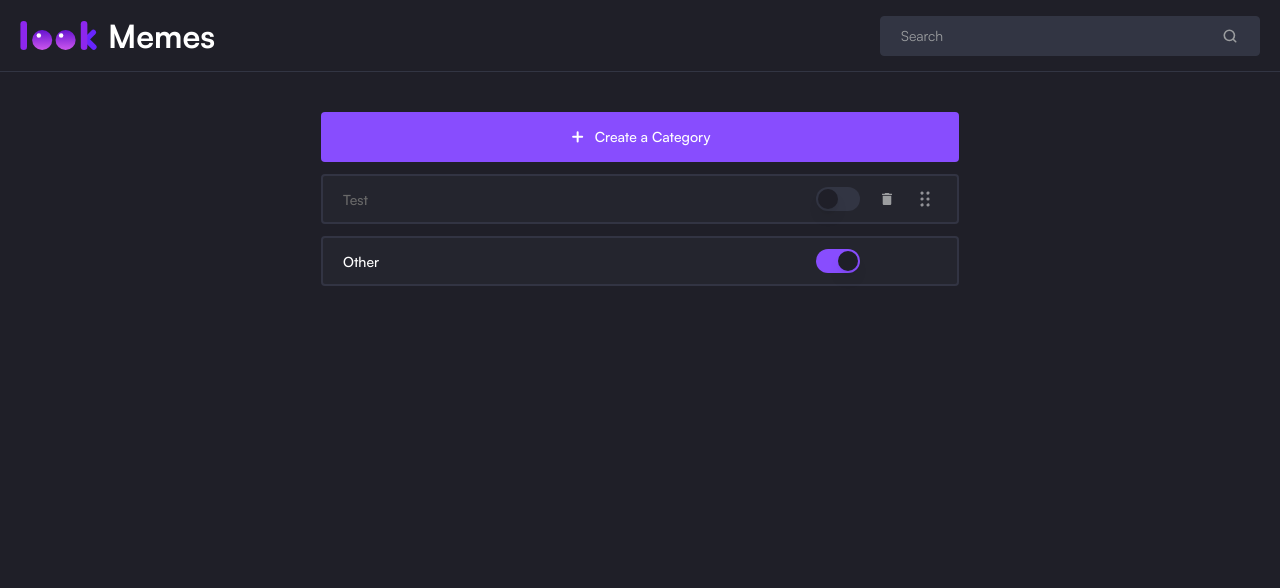
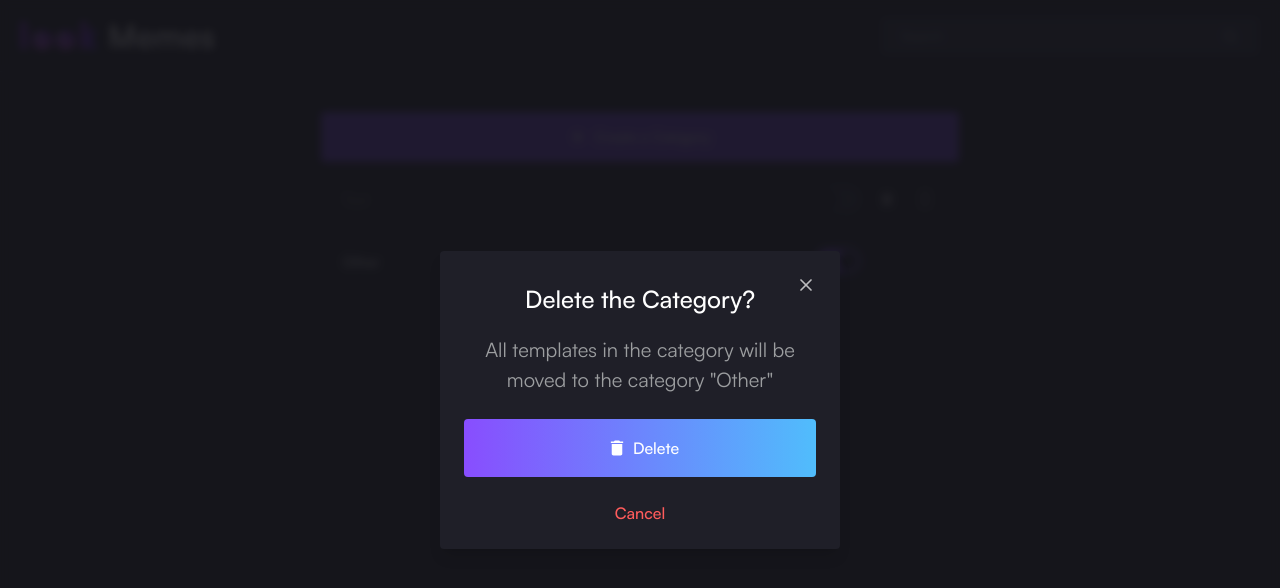
Before and after one commit to Olacdy/categories-test-task, a Next.js app: page /categories-test-task/ in a window 1280 px wide. Both pictures are taken after a click on the button 886 px from the left and 199 px from the top of the page. Shown: the top 588 px of the page. Built offline with nearby package versions, Linux system fonts and the light colour scheme.

Commit message:
Delete category functionality

```diff
--- a/src/app/globals.css
+++ b/src/app/globals.css
@@ -10,6 +10,7 @@
     --card-foreground: 0 0% 100%;
     --popover: 240 13% 14%;
     --popover-foreground: 0 0% 100%;
+    --overlay: 230 13% 9% / 0.9;
     --primary: 260 99% 65%;
     --primary-foreground: 0 0% 100%;
     --secondary: 235 10% 21%;
@@ -18,7 +19,7 @@
     --muted-foreground: 210 2% 62%;
     --accent: 127 56% 53%;
     --accent-foreground: 240 13% 14%;
-    --destructive: 0 62% 30%;
+    --destructive: 0 100% 68%;
     --destructive-foreground: 0 0% 10%;
     --border: 240 13% 60%;
     --header-border: 229 15% 23%;
@@ -26,7 +27,8 @@
     --category-border: 233 15% 23%;
     --category-title-muted: 0 0% 41%;
     --input: 229, 15%, 23%;
-    --ring: 127 56% 60%;
+    --ring: 260 99% 65%;
+    --success: 127 56% 60%;
     --radius: 0.5rem;
   }
 
@@ -37,6 +39,7 @@
     --card-foreground: 0 0% 100%;
     --popover: 240 13% 14%;
     --popover-foreground: 0 0% 100%;
+    --overlay: 230 13% 9% / 0.9;
     --primary: 260 99% 65%;
     --primary-foreground: 0 0% 100%;
     --secondary: 235 10% 21%;
@@ -45,7 +48,7 @@
     --muted-foreground: 210 2% 62%;
     --accent: 127 56% 53%;
     --accent-foreground: 240 13% 14%;
-    --destructive: 0 62% 30%;
+    --destructive: 0 100% 68%;
     --destructive-foreground: 0 0% 10%;
     --border: 240 13% 60%;
     --header-border: 229 15% 23%;
@@ -53,7 +56,8 @@
     --category-border: 233 15% 23%;
     --category-title-muted: 0 0% 41%;
     --input: 229, 15%, 23%;
-    --ring: 127 56% 60%;
+    --ring: 260 99% 65%;
+    --success: 127 56% 60%;
   }
 }
 
--- a/src/components/category.tsx
+++ b/src/components/category.tsx
@@ -4,22 +4,23 @@ import { FC } from 'react';
 
 import { Reorder, useDragControls } from 'framer-motion';
 
-import { Button } from '@/components/ui/button';
+import { Input } from '@/components/ui/input';
 import { Switch } from '@/components/ui/switch';
 
 import { Icons } from '@/components/icons';
 
+import DeleteCategoryDialog from '@/components/delete-category-dialog';
+
 import { cn } from '@/lib/utils';
-
-import { Input } from '@/components/ui/input';
 
 import { CategoryType } from '@/types/category';
 
 type CategoryProps = {
   category: CategoryType;
+  deleteCategory: (id: string) => void;
 };
 
-const Category: FC<CategoryProps> = ({ category }) => {
+const Category: FC<CategoryProps> = ({ category, deleteCategory }) => {
   const dragControls = useDragControls();
 
   const content = (
@@ -42,9 +43,9 @@ const Category: FC<CategoryProps> = ({ category }) => {
         <Switch checked={category.isOn} onCheckedChange={() => {}} />
         {category.type !== 'other' && (
           <>
-            <Button size='icon' variant='ghost'>
-              <Icons.delete />
-            </Button>
+            <DeleteCategoryDialog
+              deleteCategory={() => deleteCategory(category.id)}
+            />
             <Icons.dragAndDrop
               className='h-6 w-6 cursor-grab p-1'
               dragControls={dragControls}
--- /dev/null
+++ b/src/components/delete-category-dialog.tsx
@@ -0,0 +1,65 @@
+'use client';
+
+import { FC, useState } from 'react';
+
+import { Button } from '@/components/ui/button';
+import {
+  Dialog,
+  DialogContent,
+  DialogDescription,
+  DialogFooter,
+  DialogHeader,
+  DialogTitle,
+  DialogTrigger,
+} from '@/components/ui/dialog';
+
+import { Icons } from '@/components/icons';
+
+type DeleteCategoryDialogProps = {
+  deleteCategory: () => void;
+};
+
+const DeleteCategoryDialog: FC<DeleteCategoryDialogProps> = ({
+  deleteCategory,
+}) => {
+  const [open, setOpen] = useState<boolean>(false);
+
+  const handleDelete = () => {
+    deleteCategory();
+    setOpen(false);
+  };
+
+  return (
+    <Dialog open={open} onOpenChange={setOpen}>
+      <DialogTrigger asChild>
+        <Button size='icon' variant='ghost' className='hover:bg-destructive'>
+          <Icons.delete />
+        </Button>
+      </DialogTrigger>
+      <DialogContent className='pb-4'>
+        <DialogHeader className='gap-6'>
+          <DialogTitle>Delete the Category?</DialogTitle>
+          <DialogDescription>
+            All templates in the category will be moved to the category "Other"
+          </DialogDescription>
+        </DialogHeader>
+        <DialogFooter className='w-full gap-4'>
+          <Button
+            onClick={handleDelete}
+            className='h-[58px] bg-gradient-to-r from-primary to-[#50BDFC] text-[16px] text-foreground'>
+            <Icons.delete className='h-8 w-8 fill-foreground' />
+            <span>Delete</span>
+          </Button>
+          <Button
+            onClick={() => setOpen(false)}
+            variant='ghost'
+            className='text-[16px] text-destructive hover:bg-transparent hover:text-destructive hover:underline'>
+            Cancel
+          </Button>
+        </DialogFooter>
+      </DialogContent>
+    </Dialog>
+  );
+};
+
+export default DeleteCategoryDialog;
--- a/src/components/icons.tsx
+++ b/src/components/icons.tsx
@@ -1,3 +1,4 @@
+import { cn } from '@/lib/utils';
 import { DragControls } from 'framer-motion';
 import { type LucideIcon, type LucideProps } from 'lucide-react';
 
@@ -112,10 +113,11 @@ export const Icons = {
       viewBox='0 0 26 26'
       fill='none'
       xmlns='http://www.w3.org/2000/svg'
+      className={cn('fill-[#9B9D9F]', props.className)}
       {...props}>
       <path
         d='M8.713 17.667c0 .736.64 1.333 1.429 1.333h5.714c.79 0 1.429-.597 1.429-1.333v-8H8.713v8Zm9.286-10h-2.5L14.785 7h-3.572l-.714.667h-2.5V9h10V7.667Z'
-        fill='#9B9D9F'
+        fill='current'
       />
     </svg>
   ),
--- a/src/components/ui/button.tsx
+++ b/src/components/ui/button.tsx
@@ -23,7 +23,7 @@ const buttonVariants = cva(
         default: 'h-10 px-4 py-2',
         sm: 'h-9 rounded-md px-3',
         lg: 'h-11 rounded-md px-8',
-        icon: 'h-10 w-10',
+        icon: 'h-8 w-8',
       },
     },
     defaultVariants: {
--- a/src/components/ui/dialog.tsx
+++ b/src/components/ui/dialog.tsx
@@ -1,16 +1,16 @@
-import * as React from "react"
-import * as DialogPrimitive from "@radix-ui/react-dialog"
-import { X } from "lucide-react"
+import * as DialogPrimitive from '@radix-ui/react-dialog';
+import { X } from 'lucide-react';
+import * as React from 'react';
 
-import { cn } from "@/lib/utils"
+import { cn } from '@/lib/utils';
 
-const Dialog = DialogPrimitive.Root
+const Dialog = DialogPrimitive.Root;
 
-const DialogTrigger = DialogPrimitive.Trigger
+const DialogTrigger = DialogPrimitive.Trigger;
 
-const DialogPortal = DialogPrimitive.Portal
+const DialogPortal = DialogPrimitive.Portal;
 
-const DialogClose = DialogPrimitive.Close
+const DialogClose = DialogPrimitive.Close;
 
 const DialogOverlay = React.forwardRef<
   React.ElementRef<typeof DialogPrimitive.Overlay>,
@@ -19,13 +19,13 @@ const DialogOverlay = React.forwardRef<
   <DialogPrimitive.Overlay
     ref={ref}
     className={cn(
-      "fixed inset-0 z-50 bg-background/80 backdrop-blur-sm data-[state=open]:animate-in data-[state=closed]:animate-out data-[state=closed]:fade-out-0 data-[state=open]:fade-in-0",
+      'bg-overlay fixed inset-0 z-50 backdrop-blur-sm data-[state=open]:animate-in data-[state=closed]:animate-out data-[state=closed]:fade-out-0 data-[state=open]:fade-in-0',
       className
     )}
     {...props}
   />
-))
-DialogOverlay.displayName = DialogPrimitive.Overlay.displayName
+));
+DialogOverlay.displayName = DialogPrimitive.Overlay.displayName;
 
 const DialogContent = React.forwardRef<
   React.ElementRef<typeof DialogPrimitive.Content>,
@@ -36,48 +36,35 @@ const DialogContent = React.forwardRef<
     <DialogPrimitive.Content
       ref={ref}
       className={cn(
-        "fixed left-[50%] top-[50%] z-50 grid w-full max-w-lg translate-x-[-50%] translate-y-[-50%] gap-4 border bg-background p-6 shadow-lg duration-200 data-[state=open]:animate-in data-[state=closed]:animate-out data-[state=closed]:fade-out-0 data-[state=open]:fade-in-0 data-[state=closed]:zoom-out-95 data-[state=open]:zoom-in-95 data-[state=closed]:slide-out-to-left-1/2 data-[state=closed]:slide-out-to-top-[48%] data-[state=open]:slide-in-from-left-1/2 data-[state=open]:slide-in-from-top-[48%] sm:rounded-lg md:w-full",
+        'fixed left-[50%] top-[50%] z-50 grid w-full max-w-[400px] translate-x-[-50%] translate-y-[-50%] gap-6 bg-popover px-6 py-9 shadow-lg duration-200 data-[state=open]:animate-in data-[state=closed]:animate-out data-[state=closed]:fade-out-0 data-[state=open]:fade-in-0 data-[state=closed]:zoom-out-95 data-[state=open]:zoom-in-95 data-[state=closed]:slide-out-to-left-1/2 data-[state=closed]:slide-out-to-top-[48%] data-[state=open]:slide-in-from-left-1/2 data-[state=open]:slide-in-from-top-[48%] sm:rounded-sm md:w-full',
         className
       )}
-      {...props}
-    >
+      {...props}>
       {children}
-      <DialogPrimitive.Close className="absolute right-4 top-4 rounded-sm opacity-70 ring-offset-background transition-opacity hover:opacity-100 focus:outline-none focus:ring-2 focus:ring-ring focus:ring-offset-2 disabled:pointer-events-none data-[state=open]:bg-accent data-[state=open]:text-muted-foreground">
-        <X className="h-4 w-4" />
-        <span className="sr-only">Close</span>
+      <DialogPrimitive.Close className='absolute right-6 top-6 rounded-sm opacity-70 ring-offset-background transition-opacity hover:opacity-100 focus:outline-none focus:ring-2 focus:ring-ring focus:ring-offset-2 disabled:pointer-events-none data-[state=open]:bg-accent data-[state=open]:text-muted-foreground'>
+        <X className='h-5 w-5' />
+        <span className='sr-only'>Close</span>
       </DialogPrimitive.Close>
     </DialogPrimitive.Content>
   </DialogPortal>
-))
-DialogContent.displayName = DialogPrimitive.Content.displayName
+));
+DialogContent.displayName = DialogPrimitive.Content.displayName;
 
 const DialogHeader = ({
   className,
   ...props
 }: React.HTMLAttributes<HTMLDivElement>) => (
-  <div
-    className={cn(
-      "flex flex-col space-y-1.5 text-center sm:text-left",
-      className
-    )}
-    {...props}
-  />
-)
-DialogHeader.displayName = "DialogHeader"
+  <div className={cn('flex flex-col text-center', className)} {...props} />
+);
+DialogHeader.displayName = 'DialogHeader';
 
 const DialogFooter = ({
   className,
   ...props
 }: React.HTMLAttributes<HTMLDivElement>) => (
-  <div
-    className={cn(
-      "flex flex-col-reverse sm:flex-row sm:justify-end sm:space-x-2",
-      className
-    )}
-    {...props}
-  />
-)
-DialogFooter.displayName = "DialogFooter"
+  <div className={cn('flex flex-col', className)} {...props} />
+);
+DialogFooter.displayName = 'DialogFooter';
 
 const DialogTitle = React.forwardRef<
   React.ElementRef<typeof DialogPrimitive.Title>,
@@ -85,14 +72,11 @@ const DialogTitle = React.forwardRef<
 >(({ className, ...props }, ref) => (
   <DialogPrimitive.Title
     ref={ref}
-    className={cn(
-      "text-lg font-semibold leading-none tracking-tight",
-      className
-    )}
+    className={cn('text-[24px] font-medium leading-none', className)}
     {...props}
   />
-))
-DialogTitle.displayName = DialogPrimitive.Title.displayName
+));
+DialogTitle.displayName = DialogPrimitive.Title.displayName;
 
 const DialogDescription = React.forwardRef<
   React.ElementRef<typeof DialogPrimitive.Description>,
@@ -100,21 +84,21 @@ const DialogDescription = React.forwardRef<
 >(({ className, ...props }, ref) => (
   <DialogPrimitive.Description
     ref={ref}
-    className={cn("text-sm text-muted-foreground", className)}
+    className={cn('text-[20px] text-muted-foreground', className)}
     {...props}
   />
-))
-DialogDescription.displayName = DialogPrimitive.Description.displayName
+));
+DialogDescription.displayName = DialogPrimitive.Description.displayName;
 
 export {
   Dialog,
+  DialogClose,
+  DialogContent,
+  DialogDescription,
+  DialogFooter,
+  DialogHeader,
+  DialogOverlay,
   DialogPortal,
-  DialogOverlay,
-  DialogClose,
+  DialogTitle,
   DialogTrigger,
-  DialogContent,
-  DialogHeader,
-  DialogFooter,
-  DialogTitle,
-  DialogDescription,
-}
+};
--- a/tailwind.config.ts
+++ b/tailwind.config.ts
@@ -28,6 +28,8 @@ module.exports = {
         'category-bg': 'hsl(var(--category-bg))',
         'category-border': 'hsl(var(--category-border))',
         'category-title-muted': 'hsl(var(--category-title-muted))',
+        success: 'hsl(var(--success))',
+        overlay: 'hsl(var(--overlay))',
         input: 'hsl(var(--input))',
         ring: 'hsl(var(--ring))',
         background: 'hsl(var(--background))',
```
Also changed, not shown: src/app/page.tsx (+11 -1 lines), src/components/categories.tsx (+11 -4 lines).
